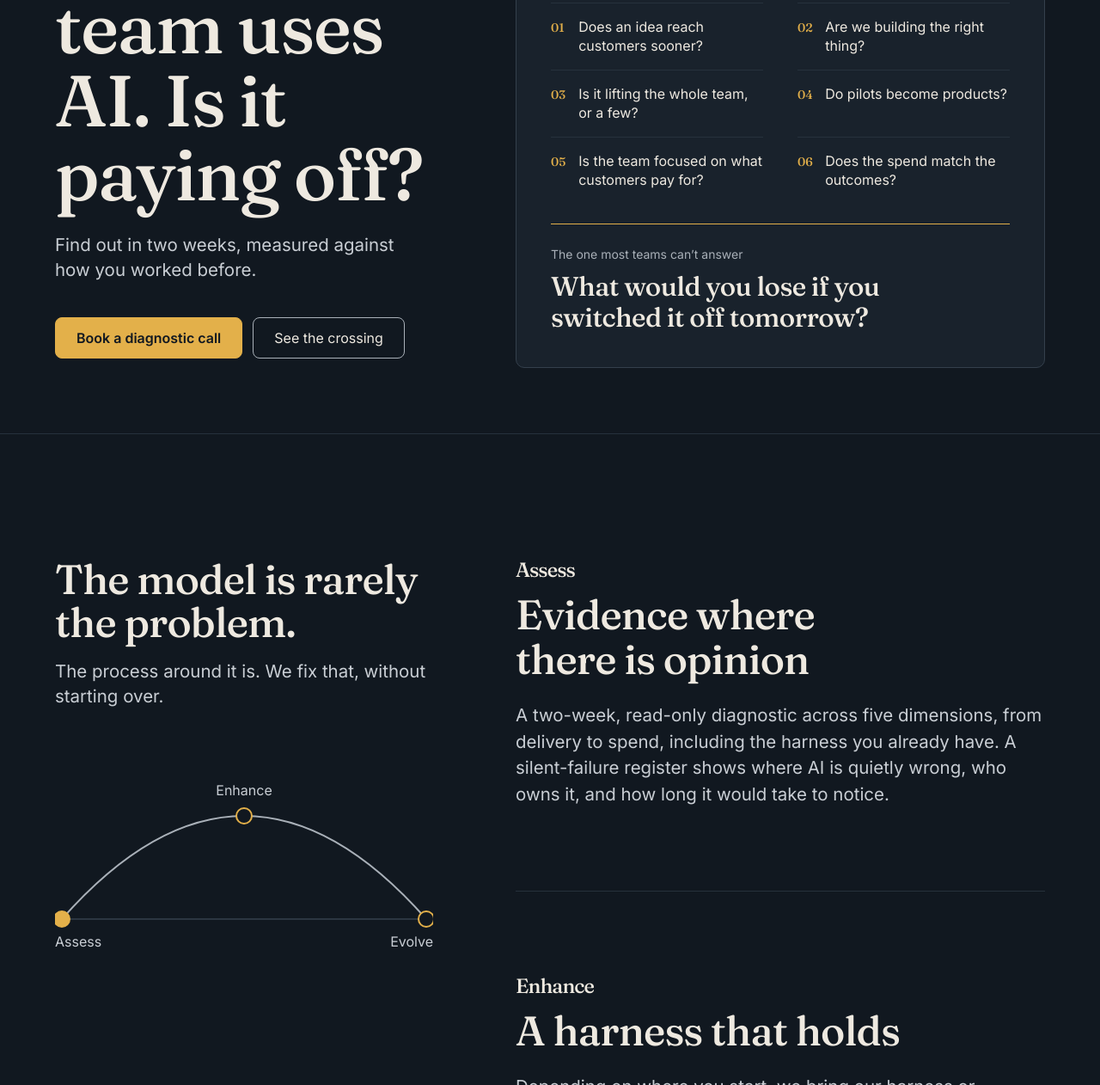
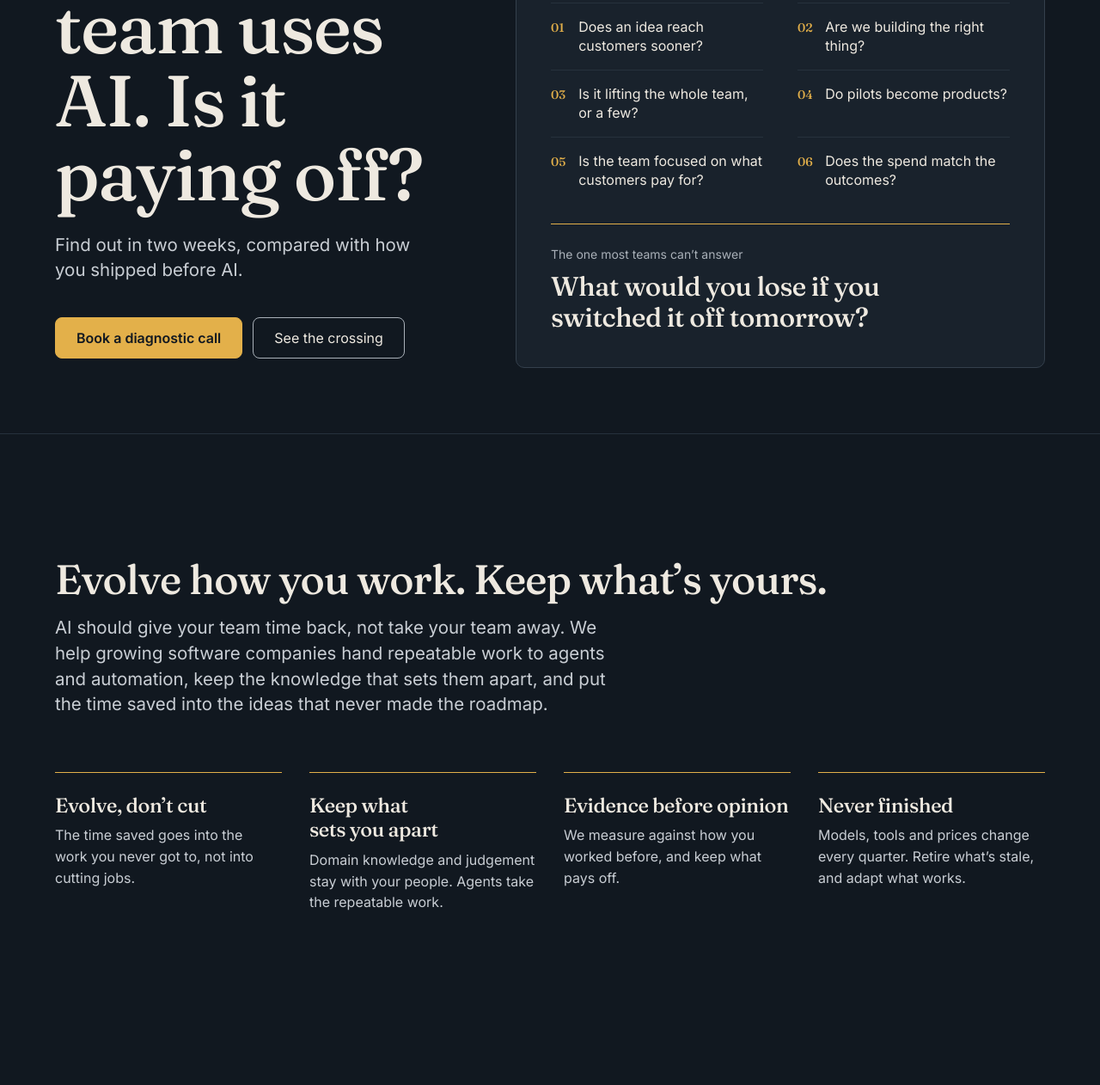
Before and after one commit to donpulpo/passarella, an Eleventy site: page src/index.njk in a window 1280 px wide. Shown: the part 297-1559 px from the top of the page at 86% size. Built offline with nearby package versions, Linux system fonts and the light colour scheme; Eleventy itself is replaced by a stand-in of ours; files that its build step writes are made by us from their sources.

Commit message:
Add belief and principles section to home page
State the mission between the hero and the crossing: AI gives the team
time back rather than replacing it, with four guiding principles. Make
the hero line say what the baseline is.

Co-Authored-By: Claude Opus 5.5 <noreply@anthropic.com>

```diff
--- a/src/css/site.css
+++ b/src/css/site.css
@@ -219,6 +219,7 @@ a.row:focus-visible { outline: 2px solid var(--color-focus); outline-offset: -2p
 .trio { display: grid; grid-template-columns: repeat(3, minmax(0, 1fr)); gap: var(--space-2xl) var(--gap-columns); margin: 0; padding: 0; list-style: none; }
 .trio > li { padding-top: var(--space-lg); border-top: var(--rule-hair) solid var(--color-accent); }
 .trio p { margin-top: var(--space-xs); color: var(--color-ink-2); }
+.trio--4 { grid-template-columns: repeat(4, minmax(0, 1fr)); }
 
 .ticks { margin: 0; padding: 0; list-style: none; border-top: var(--rule-hair) solid var(--color-rule); }
 .ticks > li { padding-block: var(--space-md); border-bottom: var(--rule-hair) solid var(--color-rule-soft); font-size: var(--text-lead); color: var(--color-ink); }
--- a/src/index.njk
+++ b/src/index.njk
@@ -10,7 +10,7 @@ scripts: ["slots", "stages"]
 <div class="container hero__grid">
 <div>
 <h1 id="hero-title">Your team uses AI. Is it paying off?</h1>
-<p class="lead">Find out in two weeks, measured against how you worked before.</p>
+<p class="lead">Find out in two weeks, compared with how you shipped before AI.</p>
 <div class="actions">
 <a class="btn" href="/contact/">Book a diagnostic call</a>
 <a class="btn btn--quiet" href="/#approach">See the crossing</a>
@@ -34,7 +34,19 @@ scripts: ["slots", "stages"]
 </div>
 </section>
 
-<section class="sec sec--rule" id="approach" aria-labelledby="crossing-title">
+<section class="sec sec--rule" id="belief" aria-labelledby="belief-title">
+<div class="container">
+<div class="head"><h2 id="belief-title">Evolve how you work. Keep what’s yours.</h2><p class="lead">AI should give your team time back, not take your team away. We help growing software companies hand repeatable work to agents and automation, keep the knowledge that sets them apart, and put the time saved into the ideas that never made the roadmap.</p></div>
+<ul class="trio trio--4">
+<li><h3>Evolve, don’t cut</h3><p>The time saved goes into the work you never got to, not into cutting jobs.</p></li>
+<li><h3>Keep what sets you apart</h3><p>Domain knowledge and judgement stay with your people. Agents take the repeatable work.</p></li>
+<li><h3>Evidence before opinion</h3><p>We measure against how you worked before, and keep what pays off.</p></li>
+<li><h3>Never finished</h3><p>Models, tools and prices change every quarter. Retire what’s stale, and adapt what works.</p></li>
+</ul>
+</div>
+</section>
+
+<section class="sec" id="approach" aria-labelledby="crossing-title">
 <div class="container stack">
 <div class="stack__pane">
 <h2 id="crossing-title">The model is rarely the problem.</h2>
```
